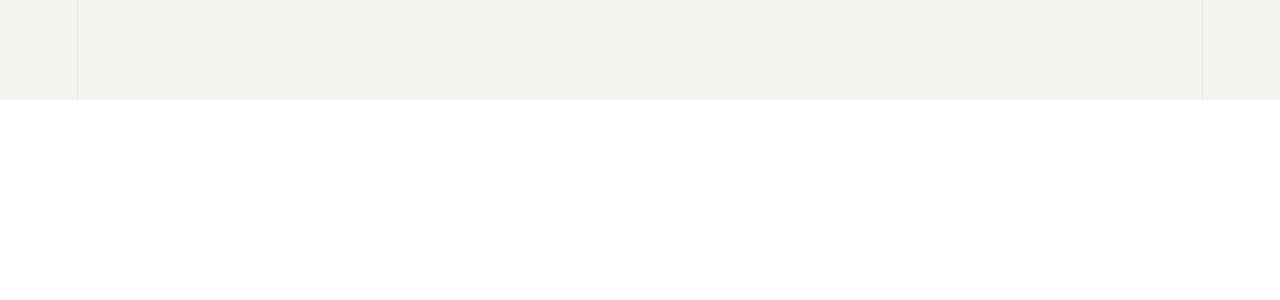
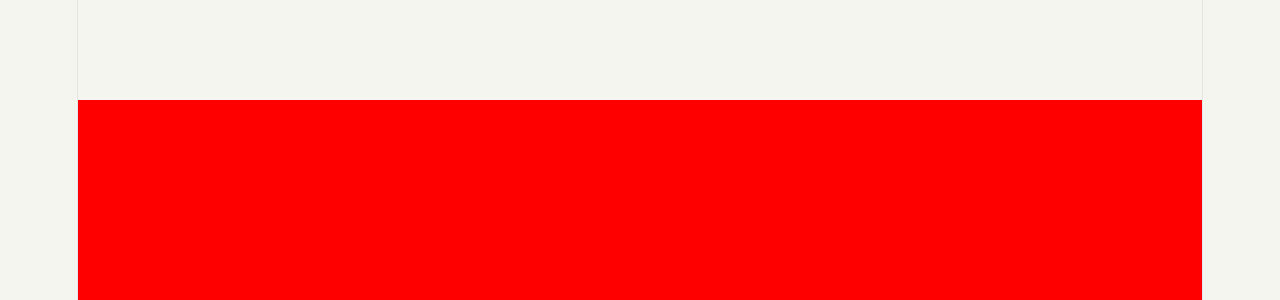
Before and after one commit to gvns0x/observe-website, a React (Vite) app: page / in a window 1280 px wide. Shown: the part 2180-2480 px from the top of the page. Before the commit the page ends 2280 px from the top, so only its background shows below. Built offline with nearby package versions, Linux system fonts and the light colour scheme.

Commit message:
add new wrapper

```diff
--- a/src/App.tsx
+++ b/src/App.tsx
@@ -44,6 +44,7 @@ function App() {
 
         </div>
       </div>
+      <div className="wrapper" style={{height:"200px", backgroundColor:"red"}}></div>
     </>
   )
 }
```
